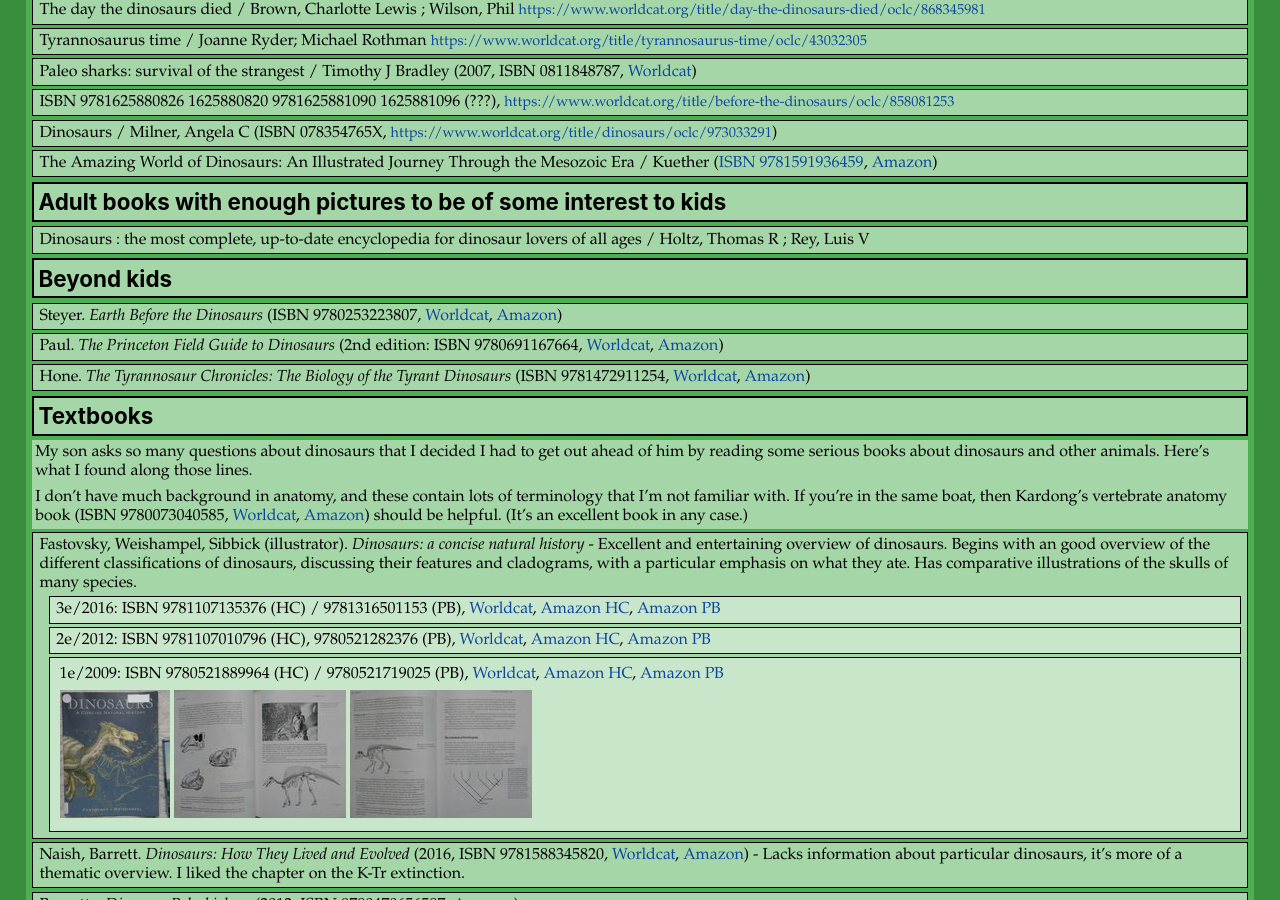
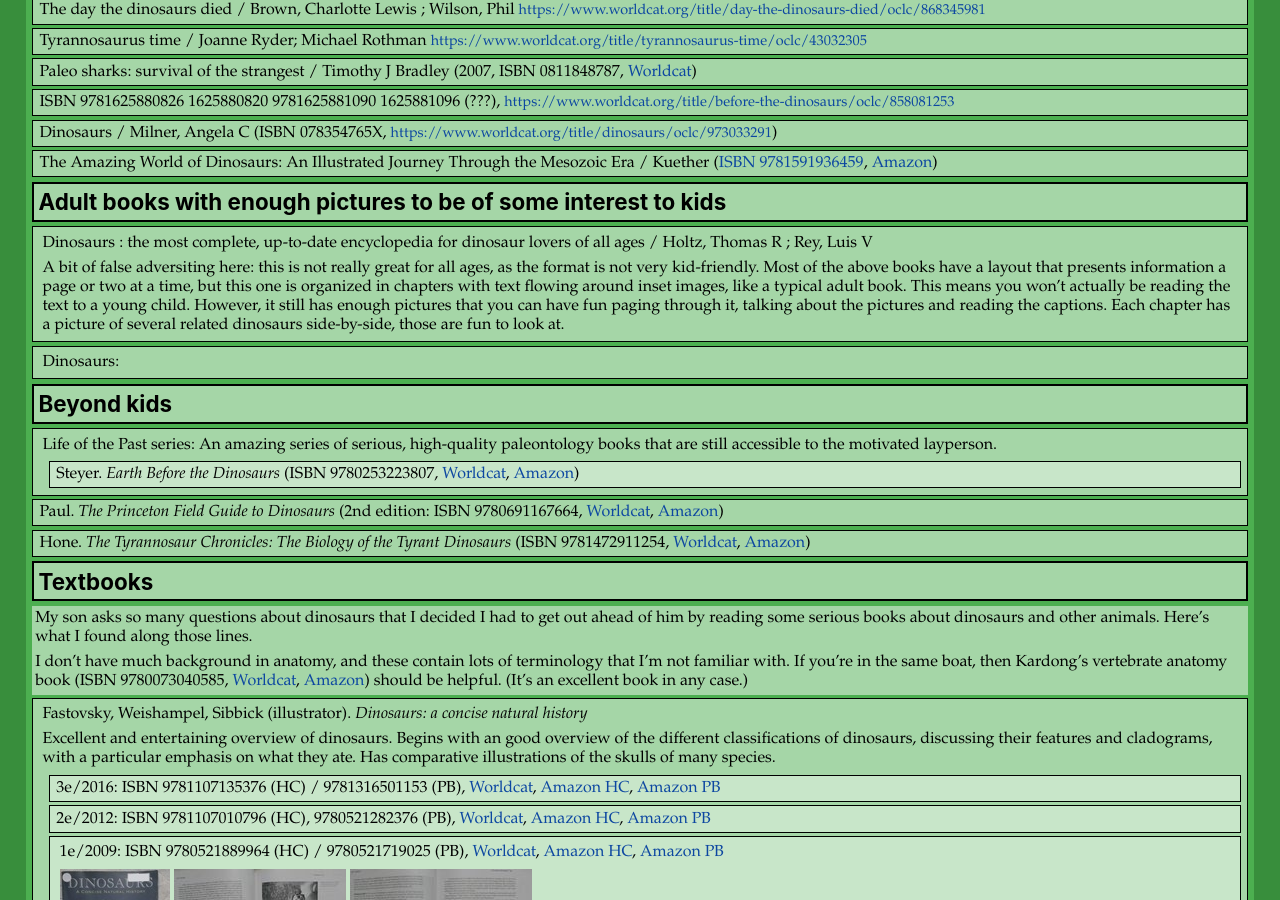
Before and after one commit to nculwell/nculwell.github.io, a Jekyll site: the page built from DinosaurBooks.md, in a window 1280 px wide and 900 px high, scrolled down 3549 px. Built offline with Jekyll 4.4.1, drawn with Linux system fonts in a browser that asks for light colours; nearby versions of some CDN libraries.

Commit message:
Comment on Holtz and Rey.

```diff
--- a/DinosaurBooks.md
+++ b/DinosaurBooks.md
@@ -182,15 +182,33 @@ This is a list of dinosaur/prehistory books that we've liked.
 
 * Dinosaurs : the most complete, up-to-date encyclopedia for dinosaur lovers of all ages / Holtz, Thomas R ; Rey, Luis V
 
+  A bit of false adversiting here: this is not really great for all ages, as
+  the format is not very kid-friendly. Most of the above books have a layout
+  that presents information a page or two at a time, but this one is organized
+  in chapters with text flowing around inset images, like a typical adult book.
+  This means you won't actually be reading the text to a young child. However,
+  it still has enough pictures that you can have fun paging through it, talking
+  about the pictures and reading the captions. Each chapter has a picture of
+  several related dinosaurs side-by-side, those are fun to look at.
+
+* Dinosaurs:
+
 ## Beyond kids
 
-* Steyer. *Earth Before the Dinosaurs* (ISBN 9780253223807, [Worldcat](https://www.worldcat.org/title/earth-before-the-dinosaurs/oclc/798740419), [Amazon](https://smile.amazon.com/dp/0253223806))
+* Life of the Past series: An amazing series of serious, high-quality paleontology books that are still accessible to the motivated layperson.
+
+  * Steyer. *Earth Before the Dinosaurs* (ISBN 9780253223807,
+    [Worldcat](https://www.worldcat.org/title/earth-before-the-dinosaurs/oclc/798740419),
+    [Amazon](https://smile.amazon.com/dp/0253223806))
+
 * Paul. *The Princeton Field Guide to Dinosaurs* (2nd edition: ISBN 9780691167664, [Worldcat](https://www.worldcat.org/title/princeton-field-guide-to-dinosaurs/oclc/985402380), [Amazon](https://smile.amazon.com/Princeton-Field-Guide-Dinosaurs-Second/dp/0691167664))
 * Hone. *The Tyrannosaur Chronicles: The Biology of the Tyrant Dinosaurs* (ISBN 9781472911254, [Worldcat](https://www.worldcat.org/title/tyrannosaur-chronicles-the-biology-of-the-tyrant-dinosaurs/oclc/951803248), [Amazon](https://smile.amazon.com/Tyrannosaur-Chronicles-Biology-Tyrant-Dinosaurs/dp/1472911253))
 
 ## Textbooks
 
-My son asks so many questions about dinosaurs that I decided I had to get out ahead of him by reading some serious books about dinosaurs and other animals. Here's what I found along those lines.
+My son asks so many questions about dinosaurs that I decided I had to get out
+ahead of him by reading some serious books about dinosaurs and other animals.
+Here's what I found along those lines.
 
 I don't have much background in anatomy, and these contain lots of terminology
 that I'm not familiar with. If you're in the same boat, then Kardong's
@@ -199,7 +217,13 @@ vertebrate anatomy book (ISBN 9780073040585,
 [Amazon](https://smile.amazon.com/dp/0073040584))
 should be helpful. (It's an excellent book in any case.)
 
-* Fastovsky, Weishampel, Sibbick (illustrator). *Dinosaurs: a concise natural history* - Excellent and entertaining overview of dinosaurs. Begins with an good overview of the different classifications of dinosaurs, discussing their features and cladograms, with a particular emphasis on what they ate. Has comparative illustrations of the skulls of many species.
+* Fastovsky, Weishampel, Sibbick (illustrator). *Dinosaurs: a concise natural history*
+
+  Excellent and entertaining overview of dinosaurs. Begins with an good
+  overview of the different classifications of dinosaurs, discussing their
+  features and cladograms, with a particular emphasis on what they ate. Has
+  comparative illustrations of the skulls of many species.
+
   * 3e/2016: ISBN 9781107135376 (HC) / 9781316501153 (PB), [Worldcat](https://www.worldcat.org/title/dinosaurs-a-concise-natural-history/oclc/936687221), [Amazon HC](https://smile.amazon.com/dp/1107135370), [Amazon PB](https://smile.amazon.com/dp/1316501159)
   * 2e/2012: ISBN 9781107010796 (HC), 9780521282376 (PB), [Worldcat](https://www.worldcat.org/title/dinosaurs-a-concise-natural-history/oclc/912478799), [Amazon HC](https://smile.amazon.com/dp/1107010799), [Amazon PB](https://smile.amazon.com/dp/0521282373)
   * 1e/2009: ISBN 9780521889964 (HC) / 9780521719025 (PB), [Worldcat](https://www.worldcat.org/title/dinosaurs-a-concise-natural-history/oclc/845004724), [Amazon HC](https://smile.amazon.com/dp/B01FJ18ALU), [Amazon PB](https://smile.amazon.com/dp/052171902X)
```
